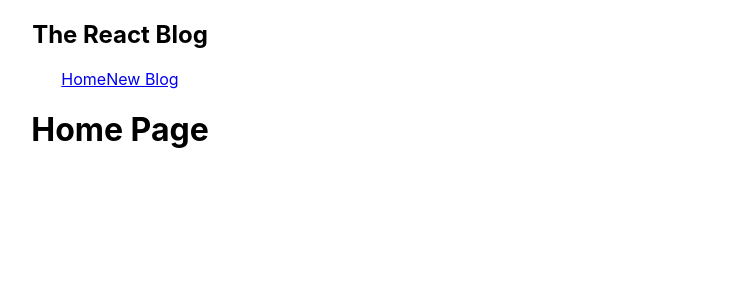
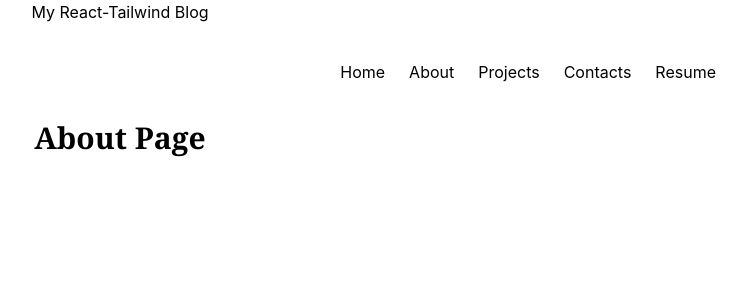
Before and after one commit to natitedros/React-Tailwind-portfolio, a React (Create React App) app: page /about in a window 1280 px wide. Shown: the top 300 px of the page, without its empty margins (520-1267 px from the left). Built offline with nearby package versions, Linux system fonts and the light colour scheme.

Commit message:
Edited routes

```diff
--- a/package.json
+++ b/package.json
@@ -8,6 +8,7 @@
     "@testing-library/user-event": "^13.5.0",
     "react": "^18.2.0",
     "react-dom": "^18.2.0",
+    "react-router-dom": "^5.3.4",
     "react-scripts": "5.0.1",
     "web-vitals": "^2.1.4"
   },
@@ -34,5 +35,8 @@
       "last 1 firefox version",
       "last 1 safari version"
     ]
+  },
+  "devDependencies": {
+    "tailwindcss": "^3.3.1"
   }
 }
--- /dev/null
+++ b/src/About.js
@@ -0,0 +1,9 @@
+const About = () => {
+    return (
+        <h1 className="text-3xl font-bold">
+            About Page
+        </h1>
+    );
+}
+
+export default About;
--- a/src/App.js
+++ b/src/App.js
@@ -1,14 +1,34 @@
 import './App.css';
 import Navbar from './Navbar';
 import Home from './Home';
+import About from './About';
+import Contacts from './Contacts';
+import Projects from './Projects';
+
+import { BrowserRouter as Router, Route, Switch } from 'react-router-dom/cjs/react-router-dom.min';
 function App() {
   return (
-    <div className="App">
-      < Navbar />
-      <div className="content">
-        <Home/>
+    <Router>
+      <div className="App">
+        < Navbar />
+        <div className=" font-serif">
+          <Switch>
+            <Route exact path="/">
+              <Home/>
+            </Route>
+            <Route exact path="/about">
+              <About/>
+            </Route>
+            <Route exact path="/contacts">
+              <Contacts/>
+            </Route>
+            <Route exact path="/projects">
+              <Projects/>
+            </Route>
+          </Switch>
+        </div>
       </div>
-    </div>
+    </Router>
   );
 }
 
--- /dev/null
+++ b/src/Contacts.js
@@ -0,0 +1,9 @@
+const Contacts = () => {
+    return (
+        <h1 className="text-3xl font-bold">
+            Contacts Page
+        </h1>
+    );
+}
+
+export default Contacts;
--- a/src/Home.js
+++ b/src/Home.js
@@ -1,6 +1,6 @@
 const Home = () => {
     return (
-        <h1>
+        <h1 className=" text-3xl font-bold">
             Home Page
         </h1>
      );
--- a/src/Navbar.js
+++ b/src/Navbar.js
@@ -1,10 +1,13 @@
 const Navbar = () => {
     return (
         <nav className="navbar">
-            <h1>The React Blog</h1>
-            <div className="links">
-                <a href="/">Home</a>
-                <a href="/create">New Blog</a>
+            <h1>My React-Tailwind Blog</h1>
+            <div className="flex items-center justify-end p-6 lg:px-8">
+                    <a href="/" className="m-1.5 p-1.5">Home</a>
+                    <a href="/about" className="m-1.5 p-1.5">About</a>
+                    <a href="/projects" className="m-1.5 p-1.5">Projects</a>
+                    <a href="/contacts" className="m-1.5 p-1.5">Contacts</a>
+                    <a href="/resume" className="m-1.5 p-1.5">Resume</a>
             </div>
         </nav>
      );
--- /dev/null
+++ b/src/Projects.js
@@ -0,0 +1,9 @@
+const Projects = () => {
+    return (
+        <h1 className="text-3xl font-bold">
+            Projects Page
+        </h1>
+    );
+}
+
+export default Projects;
--- a/src/index.css
+++ b/src/index.css
@@ -1,3 +1,7 @@
+@tailwind base;
+@tailwind components;
+@tailwind utilities;
+
 body {
   margin: 0;
   font-family: -apple-system, BlinkMacSystemFont, 'Segoe UI', 'Roboto', 'Oxygen',
--- /dev/null
+++ b/tailwind.config.js
@@ -0,0 +1,10 @@
+/** @type {import('tailwindcss').Config} */
+module.exports = {
+  content: [
+    "./src/**/*.{js,jsx,ts,tsx}",
+  ],
+  theme: {
+    extend: {},
+  },
+  plugins: [],
+}
```
Also changed, not shown: 1 other file (tests, documents, lock files or other folders).
